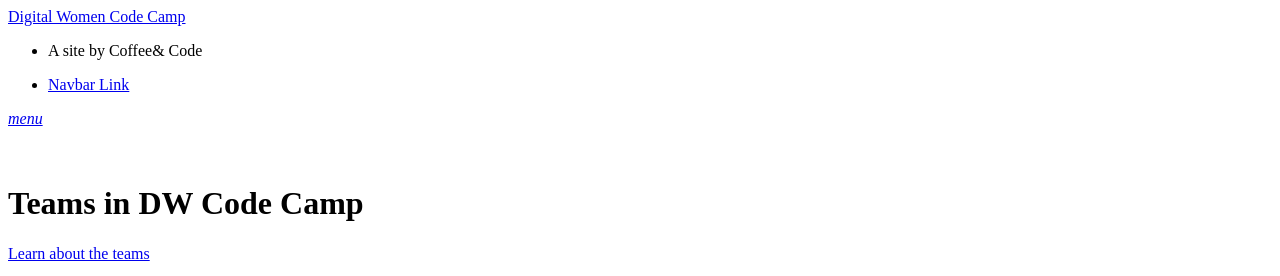
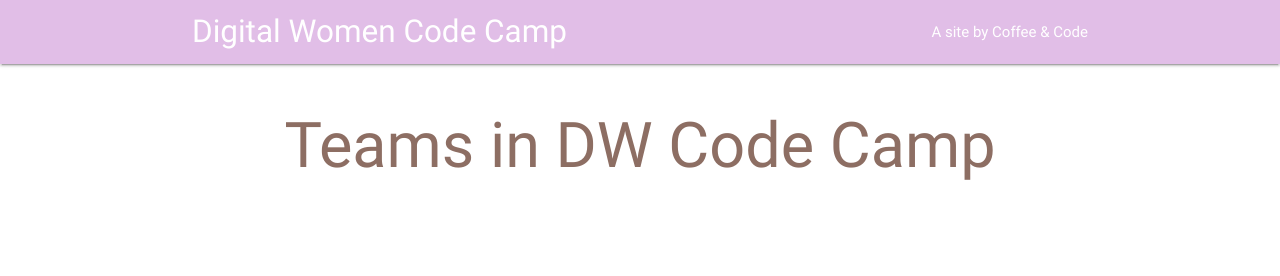
Before and after one commit to CoffeeAndCodeDW/EspressoYourself, a Flask app: template templates/teams.html in a window 1280 px wide. Shown: the top 276 px of the page. Run offline with Flask 2, Linux system fonts and the light colour scheme; the template is opened without the code that fills it, so the values that code supplies are empty.

Commit message:
Add files via upload

```diff
--- a/templates/teams.html
+++ b/templates/teams.html
@@ -2,28 +2,31 @@
 <html>
 
 <title> Espresso Yourself </title>
+
+  <!-- CSS  -->
+  <link href="https://fonts.googleapis.com/icon?family=Material+Icons" rel="stylesheet">
+  <link href="css/materialize.css" type="text/css" rel="stylesheet" media="screen,projection"/>
+  <link href="css/style.css" type="text/css" rel="stylesheet" media="screen,projection"/>
 <head>
 
 <meta http-equiv="Content-Type" content="text/html; charset=UTF-8"/>
   <meta name="viewport" content="width=device-width, initial-scale=1, maximum-scale=1.0, user-scalable=no"/>
   <title> Code Camp </title>
 
+</head>
+<body>
+
  <nav class="purple lighten-4" role="navigation">
     <div class="nav-wrapper container">
       <a id="logo-container" href="#" class="brand-logo white-text"> Digital Women Code Camp</a>
       <ul class="right hide-on-med-and-down">
-        <li> A site by Coffee& Code</li>
+        <li> A site by Coffee & Code</li>
       </ul>
 
-      <ul id="nav-mobile" class="side-nav">
-        <li><a href="#">Navbar Link</a></li>
-      </ul>
-      <a href="#" data-activates="nav-mobile" class="button-collapse"><i class="material-icons">menu</i></a>
+
+
     </div>
   </nav>
-
-</head>
-<body>
 
 <div id="index-banner" class="parallax-container">
     <div class="section no-pad-bot">
@@ -33,15 +36,29 @@
         <div class="row center">
           <h5 class="header col s12 light ">  </h5>
         </div>
-        <div class="row center">
-          <a href="http://materializecss.com/getting-started.html" id="download-button" class="btn-large waves-effect waves-light teal lighten-1"> Learn about the teams</a>
-        </div>
+
+
+
         <br><br>
 
       </div>
     </div>
-    <div class="parallax"><img src="background1.jpg" alt="Unsplashed background img 1"></div>
-  </div>
+
+
+     <div class="row">
+      <div class="col s1">1</div>
+      <div class="col s1">2</div>
+      <div class="col s1">3</div>
+      <div class="col s1">4</div>
+      <div class="col s1">5</div>
+      <div class="col s1">6</div>
+      <div class="col s1">7</div>
+      <div class="col s1">8</div>
+      <div class="col s1">9</div>
+      <div class="col s1">10</div>
+      <div class="col s1">11</div>
+      <div class="col s1">12</div>
+    </div>
 
 </body>
 </html>
```
Also changed, not shown: templates/index.html (+6 -6 lines).
